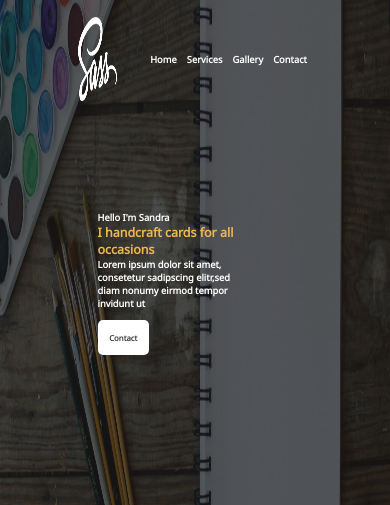
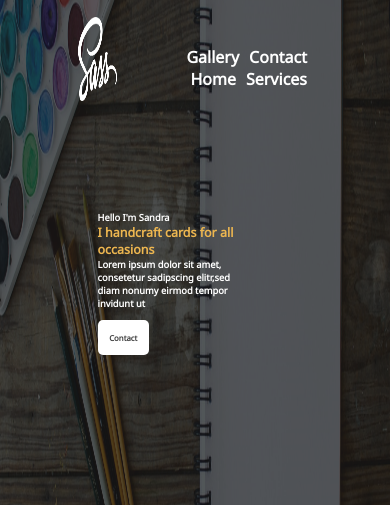
Before and after one commit to scottajames/Les-Chair, a PHP site: page / in a window 390 px wide. Shown: the top 505 px of the page. Run offline with PHP 8.4, Linux system fonts and the light colour scheme; some libraries are stand-ins or nearby versions.

Commit message:
Update second-style.css

```diff
--- a/second-style.css
+++ b/second-style.css
@@ -53,19 +53,6 @@ header nav li a {
 	margin: 15px;
 	position: relative;
 	top: 5.5vh;
-}
-
-@media only screen and (max-width: 705px) {
-	header nav li a {
-	text-decoration: none;
-	color: var(--white-color);
-	font-size: var(--text-size-1);
-	font-weight: bold;
-	margin: 5px;
-	position: relative;
-	top: 5.5vh;
-}
-
 }
 
 header li {
@@ -269,4 +256,14 @@ header .header-text a {
 	height: 35vh;
 }
 
-@media only screen and (max-width: 800px) {}
+@media only screen and (max-width: 800px) {
+	header nav li a {
+	text-decoration: none;
+	color: var(--white-color);
+	font-size: var(--button-size-1);
+	font-weight: bold;
+	margin: 5px;
+	position: relative;
+	top: 5.5vh;
+}
+}
```
